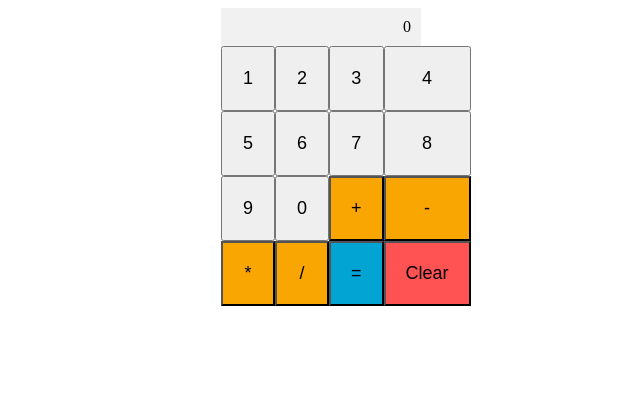
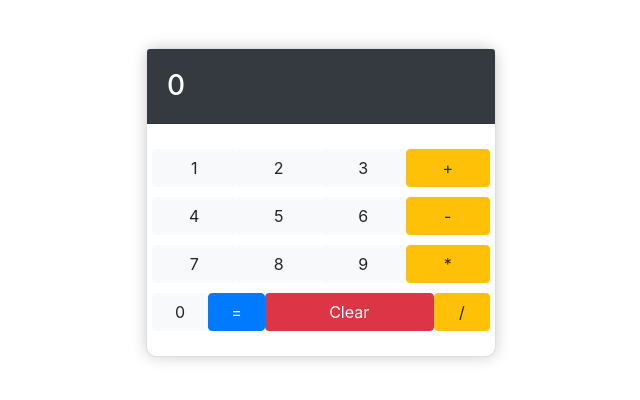
Before and after one commit to vxnzala1/Calculator, a plain HTML site: page index.html in a window 1280 px wide. Shown: the whole page, without its empty margins (319-959 px from the left). Drawn offline with nearby package versions, Linux system fonts and the light colour scheme.

Commit message:
Modificación del README y corrección de errores en el .js y .css

```diff
--- a/index.html
+++ b/index.html
@@ -2,36 +2,58 @@
 <html>
 <head>
     <title>Simple Calculator</title>
+    <!-- Inclusión del CSS de Bootstrap desde un CDN -->
+    <link rel="stylesheet" href="https://maxcdn.bootstrapcdn.com/bootstrap/4.5.2/css/bootstrap.min.css">
+    <!-- Inclusión de tu archivo CSS personalizado -->
     <link rel="stylesheet" type="text/css" href="styles.css">
 </head>
 <body>
-    <div class="calculator">
-        <div class="display">
-            <span id="display">0</span>
-        </div>
-        <div class="buttons">
-            <!-- Numbers -->
-            <button class="num" onclick="appendNumber(1)">1</button>
-            <button class="num" onclick="appendNumber(2)">2</button>
-            <button class="num" onclick="appendNumber(3)">3</button>
-            <button class="num" onclick="appendNumber(4)">4</button>
-            <button class="num" onclick="appendNumber(5)">5</button>
-            <button class="num" onclick="appendNumber(6)">6</button>
-            <button class="num" onclick="appendNumber(7)">7</button>
-            <button class="num" onclick="appendNumber(8)">8</button>
-            <button class="num" onclick="appendNumber(9)">9</button>
-            <button class="num" onclick="appendNumber(0)">0</button>
-            <!-- Operators -->
-            <button class="op" onclick="setOperator('+')">+</button>
-            <button class="op" onclick="setOperator('-')">-</button>
-            <button class="op" onclick="setOperator('*')">*</button>
-            <button class="op" onclick="setOperator('/')">/</button>
-            <!-- Equals -->
-            <button class="eq" onclick="calculate()">=</button>
-            <!-- Clear -->
-            <button class="clear" onclick="clearDisplay()">Clear</button>
+    <!-- Contenedor principal de Bootstrap para centrar y espaciar contenido -->
+    <div class="container mt-5">
+        <!-- Fila que justifica el contenido al centro -->
+        <div class="row justify-content-center">
+            <!-- Columna de tamaño mediano (para pantallas medianas y grandes) -->
+            <div class="col-md-4">
+                <!-- Clases para el diseño de la calculadora: tarjeta con bordes redondeados y sombra -->
+                <div class="calculator card">
+                    <!-- Cabecera de la tarjeta para la pantalla de la calculadora -->
+                    <div class="display card-header bg-dark text-white">
+                        <span id="display" class="h3">0</span>
+                    </div>
+                    <!-- Cuerpo de la tarjeta con botones de la calculadora -->
+                    <div class="buttons card-body">
+                        <!-- Cada fila representa una línea de botones en la calculadora -->
+                        <div class="row">
+                            <!-- Botones numéricos y operadores, con clases de Bootstrap para diseño -->
+                            <button class="num btn btn-light col" onclick="appendNumber(1)">1</button>
+                            <button class="num btn btn-light col" onclick="appendNumber(2)">2</button>
+                            <button class="num btn btn-light col" onclick="appendNumber(3)">3</button>
+                            <button class="op btn btn-warning col" onclick="setOperator('+')">+</button>
+                        </div>
+                        <div class="row">
+                            <button class="num btn btn-light col" onclick="appendNumber(4)">4</button>
+                            <button class="num btn btn-light col" onclick="appendNumber(5)">5</button>
+                            <button class="num btn btn-light col" onclick="appendNumber(6)">6</button>
+                            <button class="op btn btn-warning col" onclick="setOperator('-')">-</button>
+                        </div>
+                        <div class="row">
+                            <button class="num btn btn-light col" onclick="appendNumber(7)">7</button>
+                            <button class="num btn btn-light col" onclick="appendNumber(8)">8</button>
+                            <button class="num btn btn-light col" onclick="appendNumber(9)">9</button>
+                            <button class="op btn btn-warning col" onclick="setOperator('*')">*</button>
+                        </div>
+                        <div class="row">
+                            <button class="num btn btn-light col" onclick="appendNumber(0)">0</button>
+                            <button class="eq btn btn-primary col" onclick="calculate()">=</button>
+                            <button class="clear btn btn-danger col-6" onclick="clearDisplay()">Clear</button>
+                            <button class="op btn btn-warning col" onclick="setOperator('/')">/</button>
+                        </div>
+                    </div>
+                </div>
+            </div>
         </div>
     </div>
-    <script src="main.js"></script>
+    <!-- Inclusión de tu archivo JS para la funcionalidad de la calculadora -->
+    <script src="script.js"></script>
 </body>
 </html>
--- a/styles.css
+++ b/styles.css
@@ -1,32 +1,54 @@
+/* Estilos para el contenedor principal de la calculadora */
 .calculator {
-    width: 200px;
-    margin: auto;
+    /* Define un borde redondeado para suavizar los bordes de la calculadora */
+    border-radius: 10px;
+    /* Aplica una sombra suave alrededor de la calculadora para darle un efecto elevado */
+    box-shadow: 0px 0px 15px rgba(0, 0, 0, 0.2);
 }
 
+/* Estilos para la pantalla (display) de la calculadora */
 .display {
-    background-color: #f1f1f1;
-    padding: 10px;
-    text-align: right;
+    /* Espacio interior alrededor del contenido */
+    padding: 20px;
 }
 
-.buttons {
-    display: grid;
-    grid-template-columns: repeat(4, 1fr);
+/* Estilos comunes para todos los botones de la calculadora */
+button {
+    /* Margen superior e inferior para separar los botones entre sí */
+    margin: 5px 0;
+    /* Quita el borde por defecto de los botones */
+    border: none;
+    /* Suaviza los bordes de los botones */
+    border-radius: 5px;
+    /* Transición suave para cambios en el color de fondo (al pasar el mouse sobre el botón) */
+    transition: background-color 0.3s;
 }
 
-button {
-    padding: 20px;
-    font-size: 18px;
+/* Efecto al pasar el mouse sobre los botones */
+button:hover {
+    /* Oscurece ligeramente el color de fondo del botón */
+    filter: brightness(0.9);
 }
 
-.op {
-    background-color: #f9a602;
+/* Estilo para quitar el contorno al hacer foco en los botones */
+button:focus {
+    outline: none;
 }
 
-.eq {
-    background-color: #02a4d3;
+/* Estilos específicos para los botones de operadores (+, -, *, /) */
+.op {
+    /* Color de fondo amarillo (warning) de Bootstrap */
+    background-color: #ffc107;
 }
 
+/* Estilos específicos para el botón de igual (=) */
+.eq {
+    /* Color de fondo azul (primary) de Bootstrap */
+    background-color: #007bff;
+}
+
+/* Estilos específicos para el botón de limpiar (Clear) */
 .clear {
-    background-color: #ff5252;
+    /* Color de fondo rojo (danger) de Bootstrap */
+    background-color: #dc3545;
 }
```
